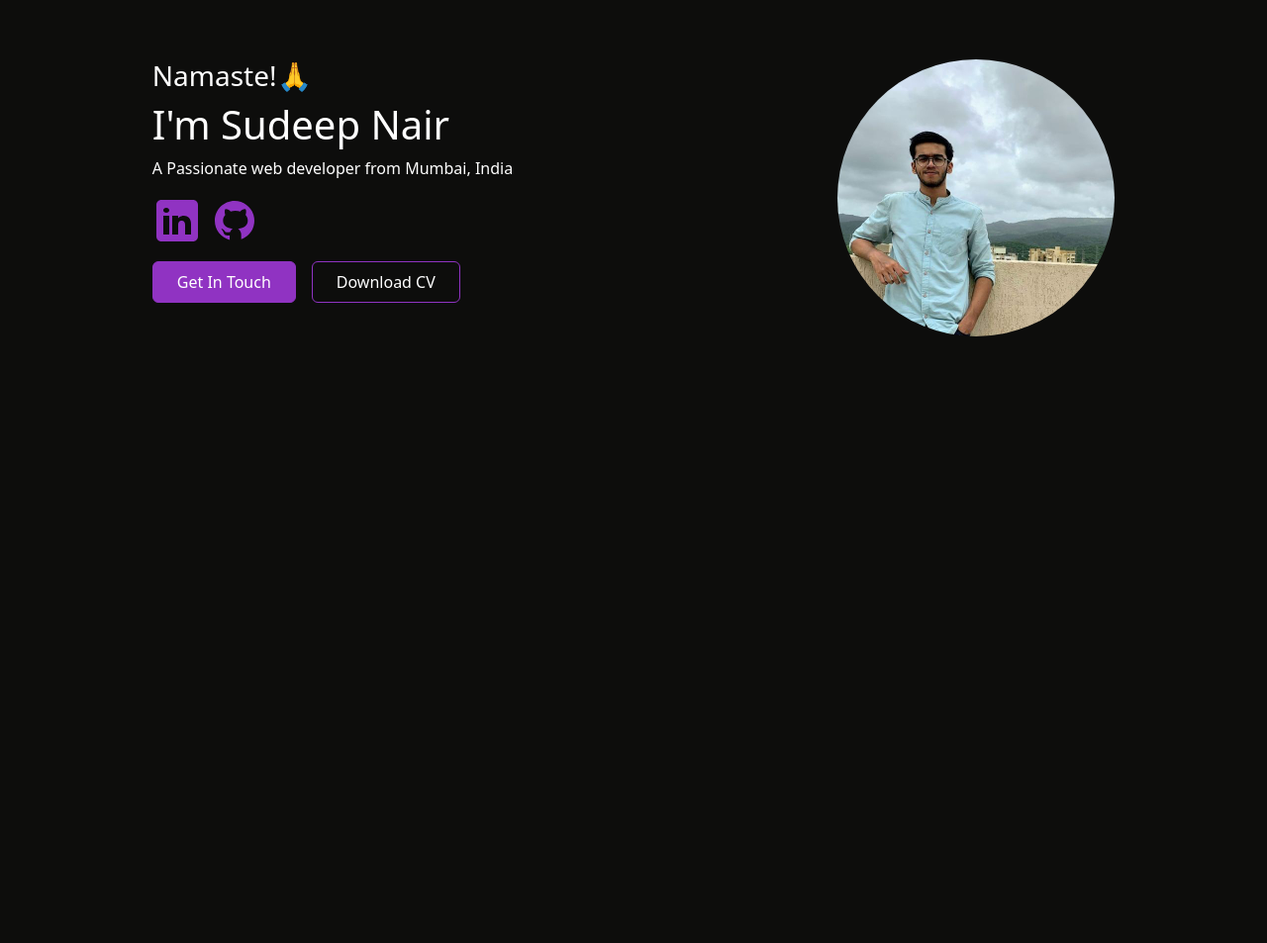
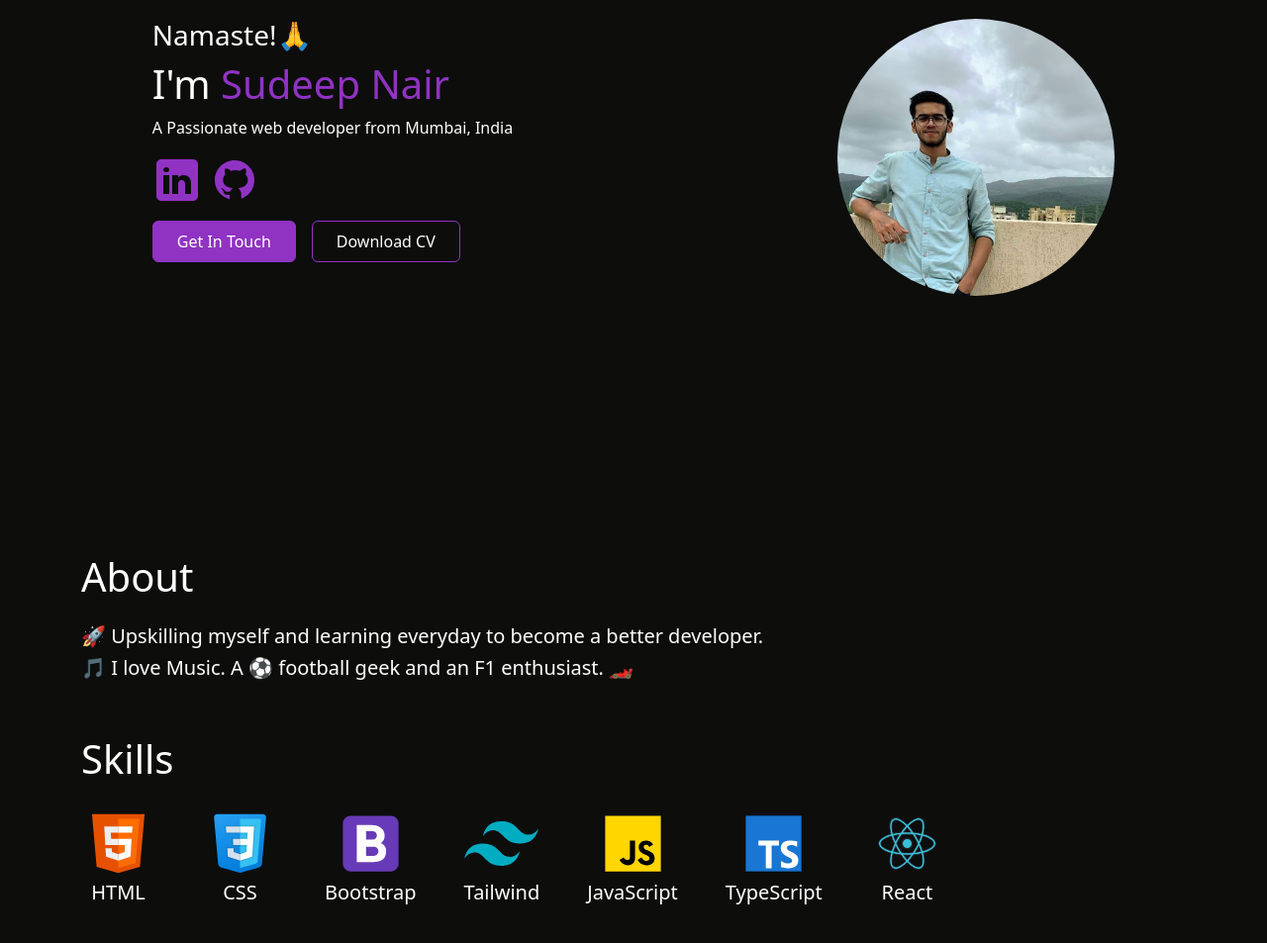
Before and after one commit to Sudeeeep/portfolio, a website: page index.html in a window 1280 px wide. Shown: the part 241-1194 px from the top of the page at 99% size. Before the commit the page ends 882 px from the top, so only its background shows below. Drawn offline with nearby package versions, Linux system fonts and the light colour scheme; files whose address does not match are found by name.

Commit message:
add about section

```diff
--- a/index.html
+++ b/index.html
@@ -10,7 +10,7 @@
   <body>
     <div class="container h-100">
       <nav
-        class="navbar navbar-expand-lg position-sticky top-0 bg-secondary"
+        class="navbar navbar-expand-lg fixed-top px-2 px-sm-5 bg-secondary"
         data-bs-theme="dark"
       >
         <a class="navbar-brand text-primary" href="#">
@@ -44,15 +44,12 @@
       </nav>
 
       <main class="h-100">
-        <article
-          class="d-flex align-items-center justify-content-center"
-          style="min-height: calc((100% - 82px))"
-        >
+        <article class="h-100 d-flex align-items-center justify-content-center">
           <div class="d-flex flex-column-reverse p-3 gap-5 flex-lg-row">
             <div>
               <div>
                 <h3>Namaste!🙏</h3>
-                <h1>I'm Sudeep Nair</h1>
+                <h1>I'm <span class="text-primary">Sudeep Nair</span></h1>
                 <p>A Passionate web developer from Mumbai, India</p>
               </div>
 
@@ -92,6 +89,61 @@
             </div>
           </div>
         </article>
+
+        <article id="about" class="h-100">
+          <div class="d-flex flex-column gap-5 justify-content-center">
+            <div>
+              <h1 class="mb-4">About</h1>
+              <div>
+                <h5>
+                  🚀 Upskilling myself and learning everyday to become a better
+                  developer.
+                </h5>
+                <h5>
+                  🎵 I love Music. A ⚽ football geek and an F1 enthusiast. 🏎️
+                </h5>
+              </div>
+            </div>
+            <div>
+              <h1 class="mb-4">Skills</h1>
+              <div class="d-flex gap-5 flex-wrap">
+                <div class="d-flex flex-column align-items-center">
+                  <img src="./assets/icons8-html-logo.svg" alt="HTML" />
+                  <h5>HTML</h5>
+                </div>
+
+                <div class="d-flex flex-column align-items-center">
+                  <img src="./assets/icons8-css.svg" alt="CSS" />
+                  <h5>CSS</h5>
+                </div>
+                <div class="d-flex flex-column align-items-center">
+                  <img src="./assets/icons8-bootstrap.svg" alt="Bootstrap" />
+                  <h5>Bootstrap</h5>
+                </div>
+
+                <div class="d-flex flex-column align-items-center">
+                  <img src="./assets/icons8-tailwind-css.svg" alt="Tailwind" />
+                  <h5>Tailwind</h5>
+                </div>
+
+                <div class="d-flex flex-column align-items-center">
+                  <img src="./assets/icons8-javascript.svg" alt="Tailwind" />
+                  <h5>JavaScript</h5>
+                </div>
+
+                <div class="d-flex flex-column align-items-center">
+                  <img src="./assets/icons8-typescript.svg" alt="TypeScript" />
+                  <h5>TypeScript</h5>
+                </div>
+
+                <div class="d-flex flex-column align-items-center">
+                  <img src="./assets/icons8-react.svg" alt="React" />
+                  <h5>React</h5>
+                </div>
+              </div>
+            </div>
+          </div>
+        </article>
       </main>
     </div>
   </body>
```
Also changed, not shown: assets/icons8-bootstrap.svg (added), assets/icons8-css.svg (added), assets/icons8-html-logo.svg (added), assets/icons8-javascript.svg (added), assets/icons8-react.svg (added), assets/icons8-tailwind-css.svg (added), assets/icons8-typescript.svg (added).
